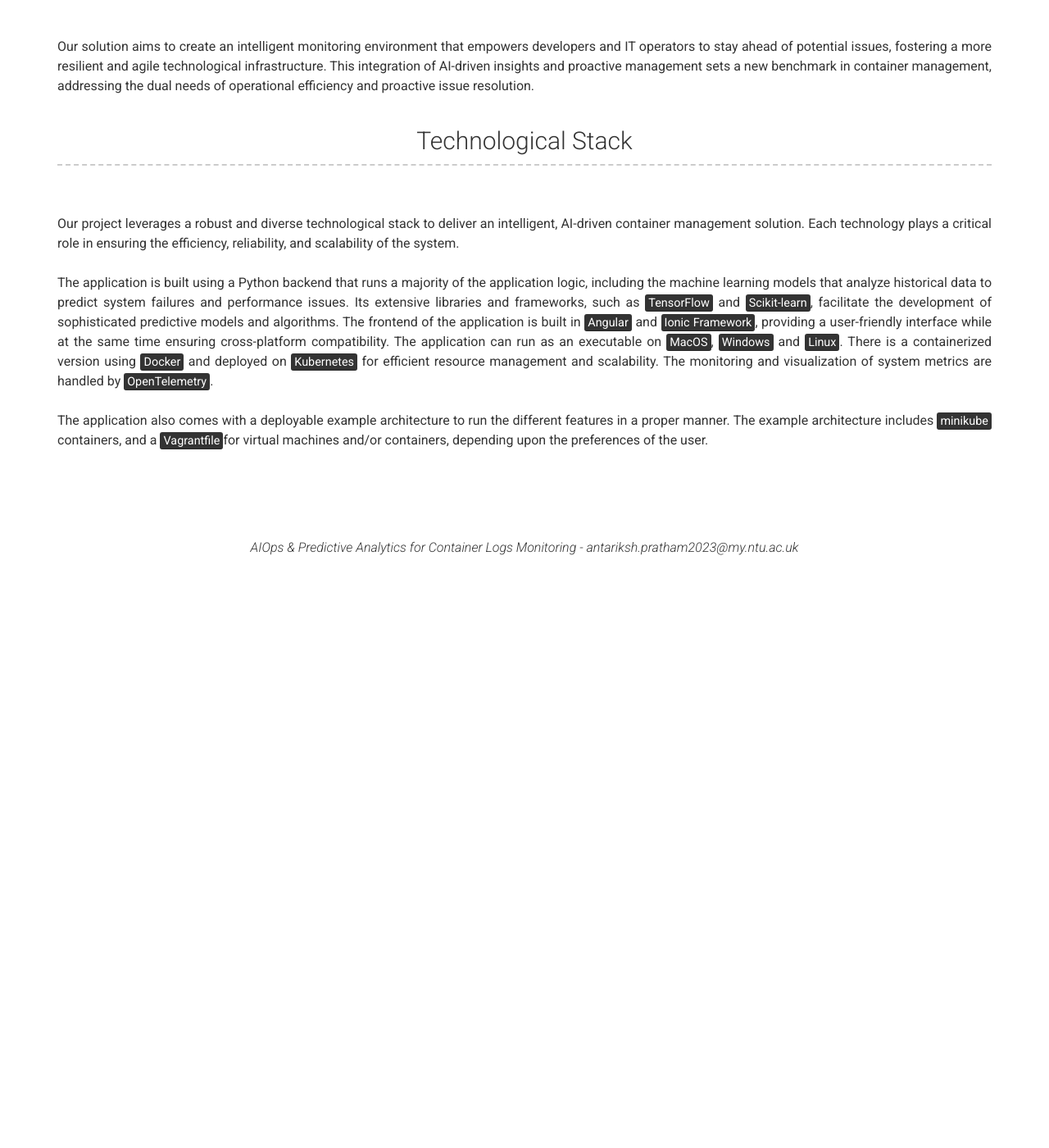
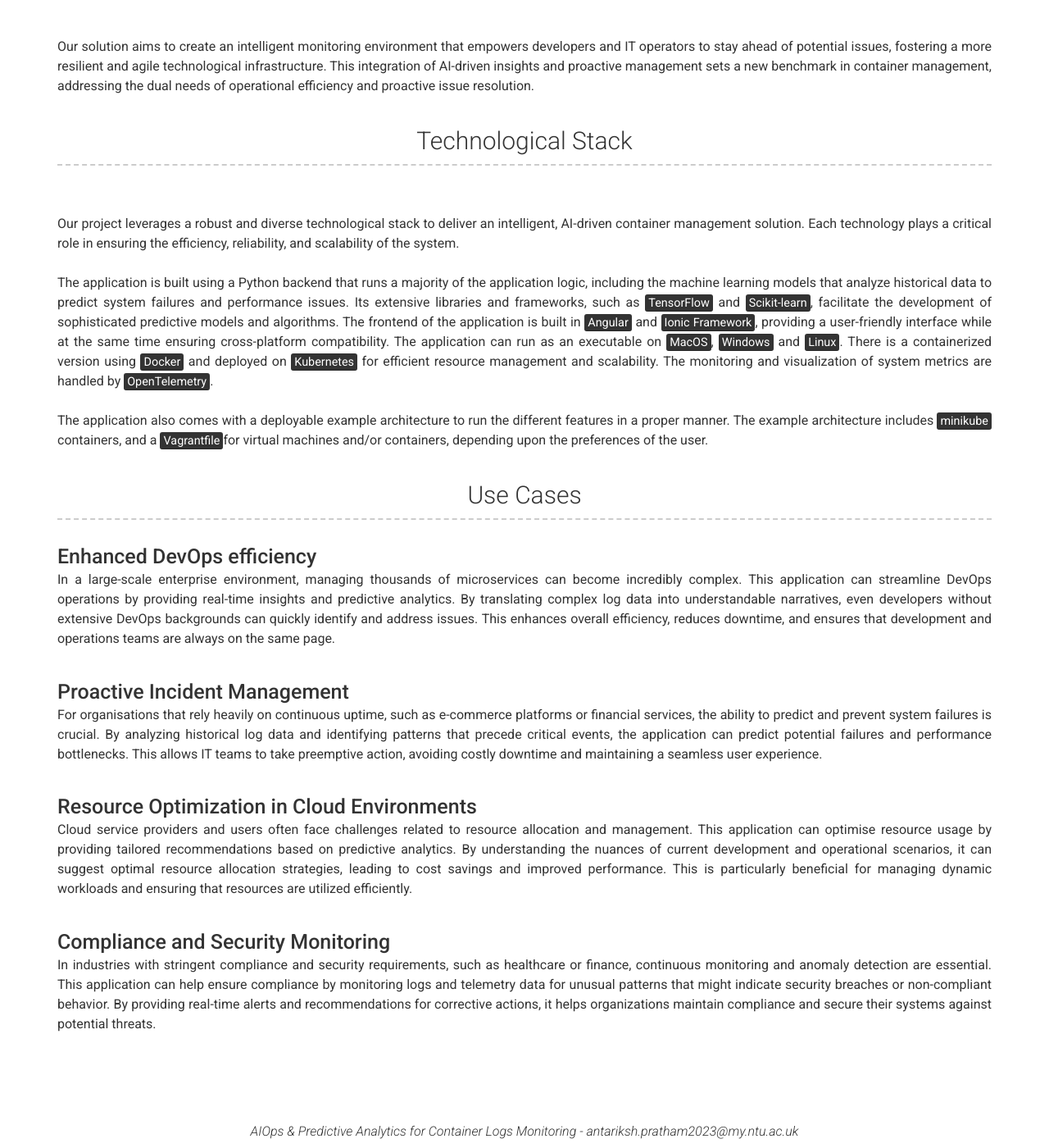
Before and after one commit to APratham/testsite, a Jekyll site: the page built from gh-pages/index.md, in a window 1280 px wide and 1400 px high, scrolled down 1324 px. Shown: the whole window at 82% size. Built offline with Jekyll 4.4.1, drawn with Linux system fonts in a browser that asks for light colours; nearby versions of some CDN libraries; before the commit the page ends 2012 px from its top, so only the background shows below that.

Commit message:
Added another section

```diff
--- a/gh-pages/_config.yml
+++ b/gh-pages/_config.yml
@@ -52,7 +52,7 @@
 experience_title: Technological Stack #(Use this to override about experience section title)
 
 # Education Section
-# education_title: Education #(Use this to override about education section title)
+education_title: Use Cases #(Use this to override about education section title)
 
 # More Section
 # more_title: A Little More About Me #(Use this to override about more section title)
--- /dev/null
+++ b/gh-pages/_data/education.yml
@@ -0,0 +1,37 @@
+# Education Template
+- layout: top
+  name: Enhanced DevOps efficiency
+  description: | # this will include new lines to allow paragraphs
+    In a large-scale enterprise environment, managing thousands of microservices can become incredibly complex.
+    This application can streamline DevOps operations by providing real-time insights and predictive analytics.
+    By translating complex log data into understandable narratives, even developers without extensive DevOps
+    backgrounds can quickly identify and address issues. This enhances overall efficiency, reduces downtime,
+    and ensures that development and operations teams are always on the same page.
+
+- layout: top
+  name: Proactive Incident Management
+  description: |
+    For organisations that rely heavily on continuous uptime, such as e-commerce platforms or financial services,
+    the ability to predict and prevent system failures is crucial. By analyzing historical log data and
+    identifying patterns that precede critical events, the application can predict potential failures and
+    performance bottlenecks. This allows IT teams to take preemptive action, avoiding costly downtime and
+    maintaining a seamless user experience.
+
+- layout: top
+  name: Resource Optimization in Cloud Environments
+  description: |
+    Cloud service providers and users often face challenges related to resource allocation and management.
+    This application can optimise resource usage by providing tailored recommendations based on
+    predictive analytics. By understanding the nuances of current development and operational scenarios,
+    it can suggest optimal resource allocation strategies, leading to cost savings and improved performance.
+    This is particularly beneficial for managing dynamic workloads and ensuring that resources are utilized
+    efficiently.
+
+- layout: top
+  name: Compliance and Security Monitoring
+  description: |
+    In industries with stringent compliance and security requirements, such as healthcare or finance,
+    continuous monitoring and anomaly detection are essential. This application can help ensure
+    compliance by monitoring logs and telemetry data for unusual patterns that might indicate security
+    breaches or non-compliant behavior. By providing real-time alerts and recommendations for corrective
+    actions, it helps organizations maintain compliance and secure their systems against potential threats.
```
Also changed, not shown: 1 other file.
